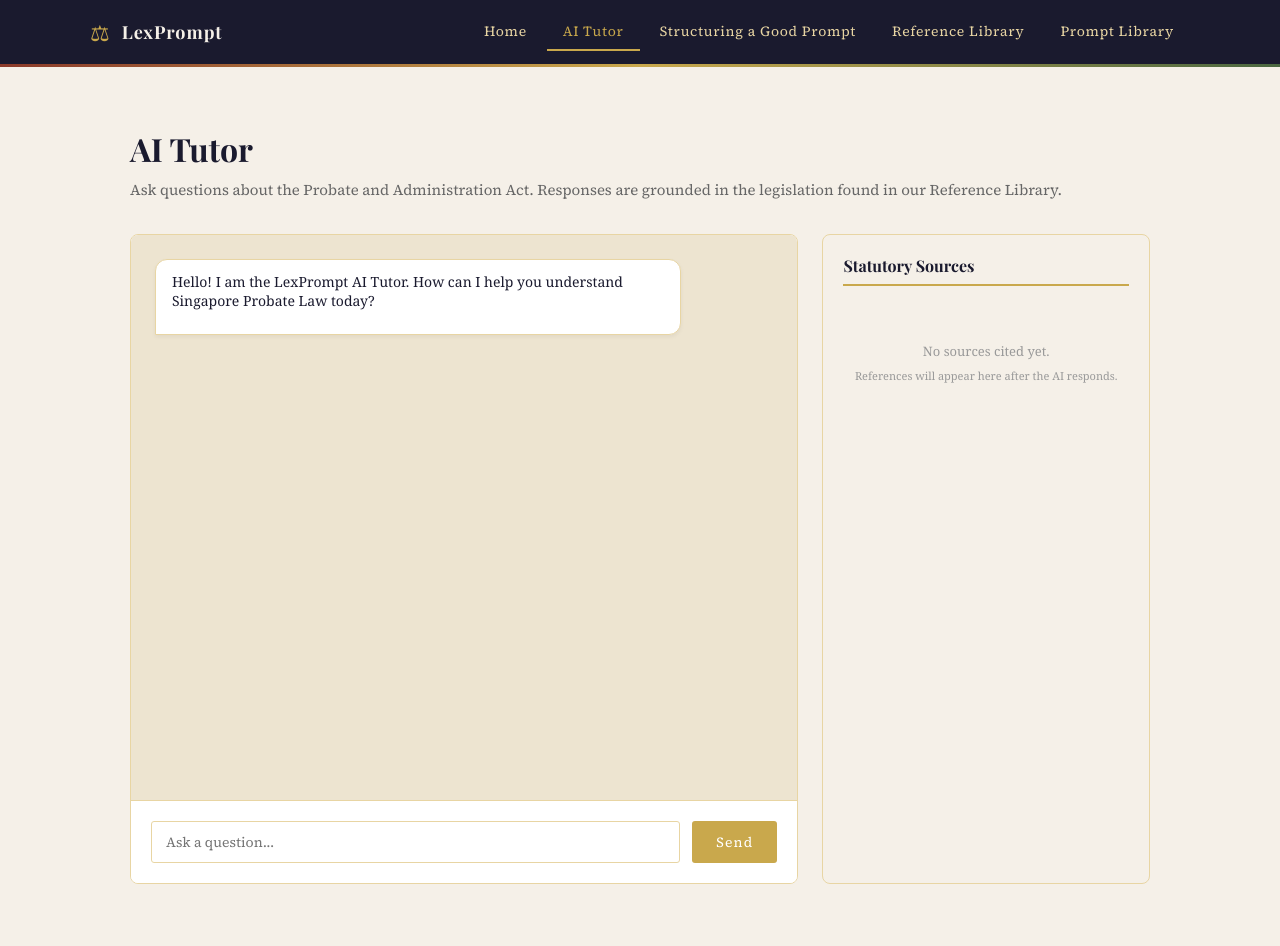
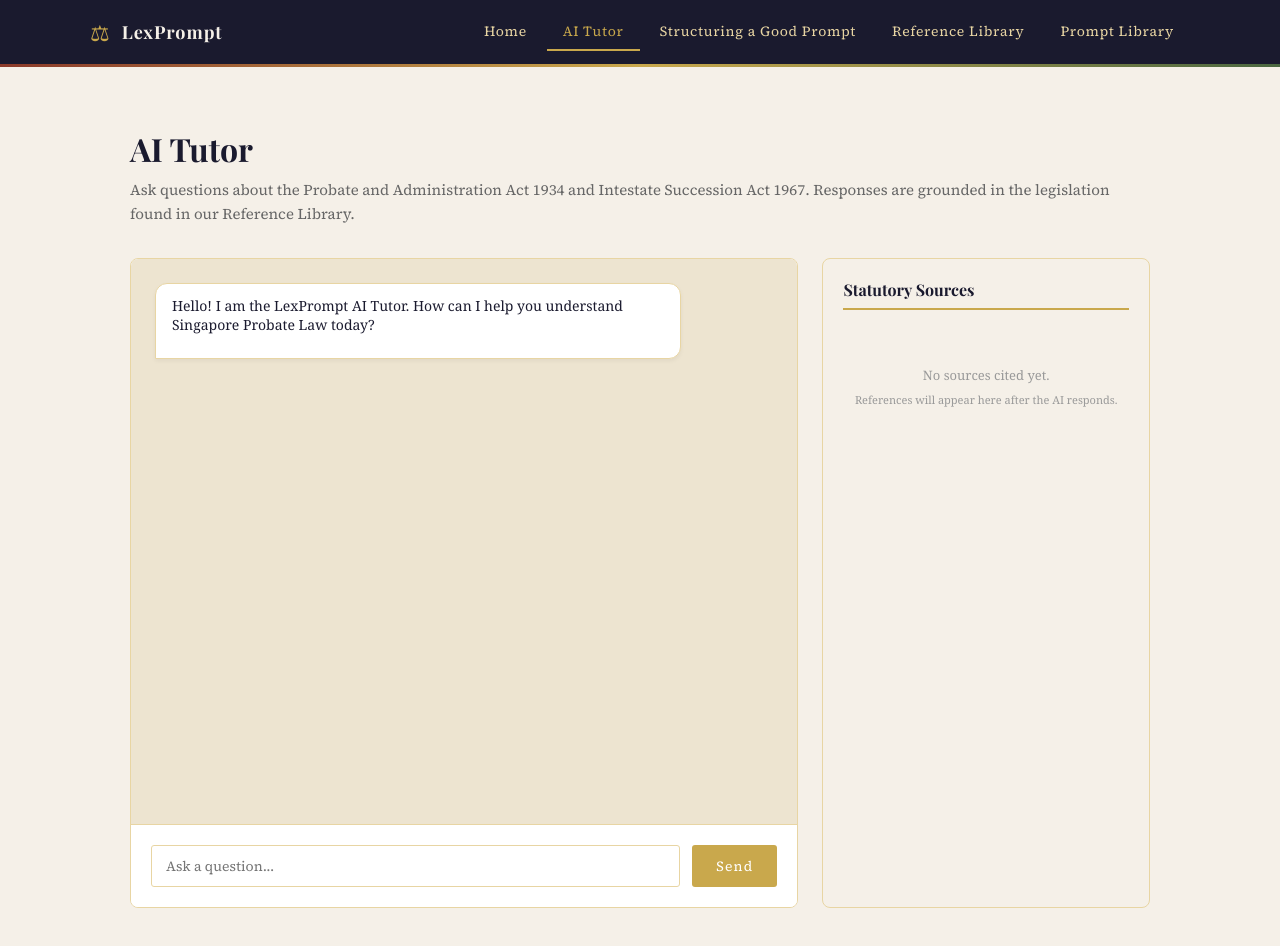
Before and after one commit to chloeleejx/lex_prompt, a React (Create React App) app: page / in a window 1280 px wide. Both pictures are taken after a click on the element "AI Tutor". Shown: the top 946 px of the page. Built offline with nearby package versions, Linux system fonts and the light colour scheme; a web font is replaced by a local one.

Commit message:
Update App.js

```diff
--- a/src/App.js
+++ b/src/App.js
@@ -326,7 +326,8 @@ export default function App() {
           <section style={{ padding: "60px 0" }}>
             <h2 className="section-title">AI Tutor</h2>
             <p className="section-sub" style={{ marginBottom: 32 }}>
-              Ask questions about the Probate and Administration Act. Responses are grounded in the legislation found in our Reference Library.
+              Ask questions about the Probate and Administration Act 1934 and Intestate Succession Act 1967.
+              Responses are grounded in the legislation found in our Reference Library.
             </p>
 
             <div style={{ display: "flex", gap: "24px", height: "650px", alignItems: "stretch" }}>
```
